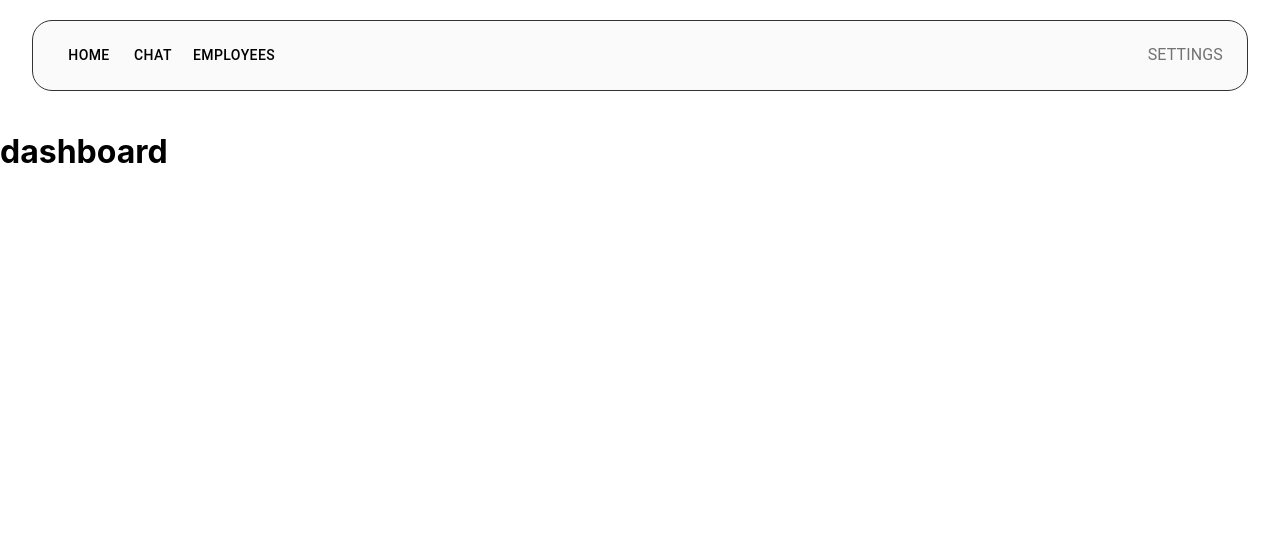
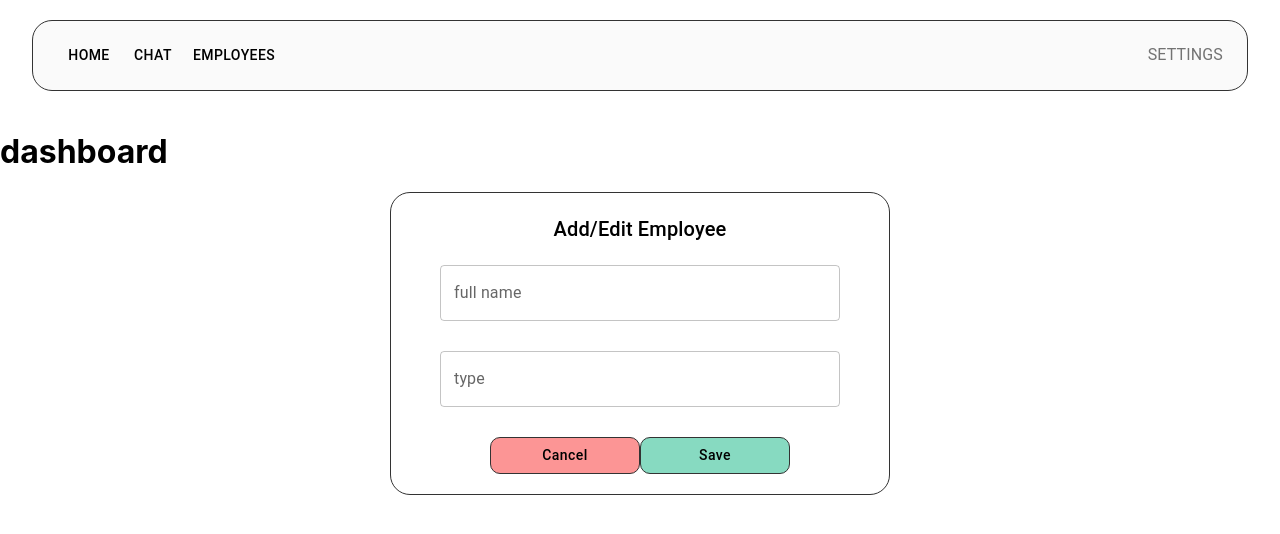
Before and after one commit to CluelessBiker/quint-mui, a React (Create React App) app in the folder my-app/: page /dashboard in a window 1280 px wide. Shown: the top 534 px of the page. Built offline with nearby package versions, Linux system fonts and the light colour scheme.

Commit message:
Add bottom padding to formfields.

```diff
--- a/my-app/src/App.tsx
+++ b/my-app/src/App.tsx
@@ -1,5 +1,6 @@
 import { BrowserRouter, Route, Routes } from 'react-router-dom';
 import './App.css';
+import ModalAddEditEmployee from './modules/modals/components/ModalAddEditEmployee';
 import NavbarTwo from './modules/navbar/components/NavbarTwo';
 import EmployeesPage from './pages/EmployeesPage';
 import HomePage from './pages/HomePage';
@@ -18,6 +19,7 @@ function App() {
           <Route path="/dashboard" element={<h1>dashboard</h1>}/>
         </Routes>
       </BrowserRouter>
+      <ModalAddEditEmployee/>
     </div>
   );
 }
--- a/my-app/src/modules/common/components/FormField.tsx
+++ b/my-app/src/modules/common/components/FormField.tsx
@@ -12,7 +12,8 @@ const FormField:FC<FormFieldProps> = ({ label }) => {
             label={ label }
             variant="outlined"
             sx={{
-                width: '300px',
+                width: '400px',
+                margin: '0 0 30px 0',
             }}
         />
     )
```
